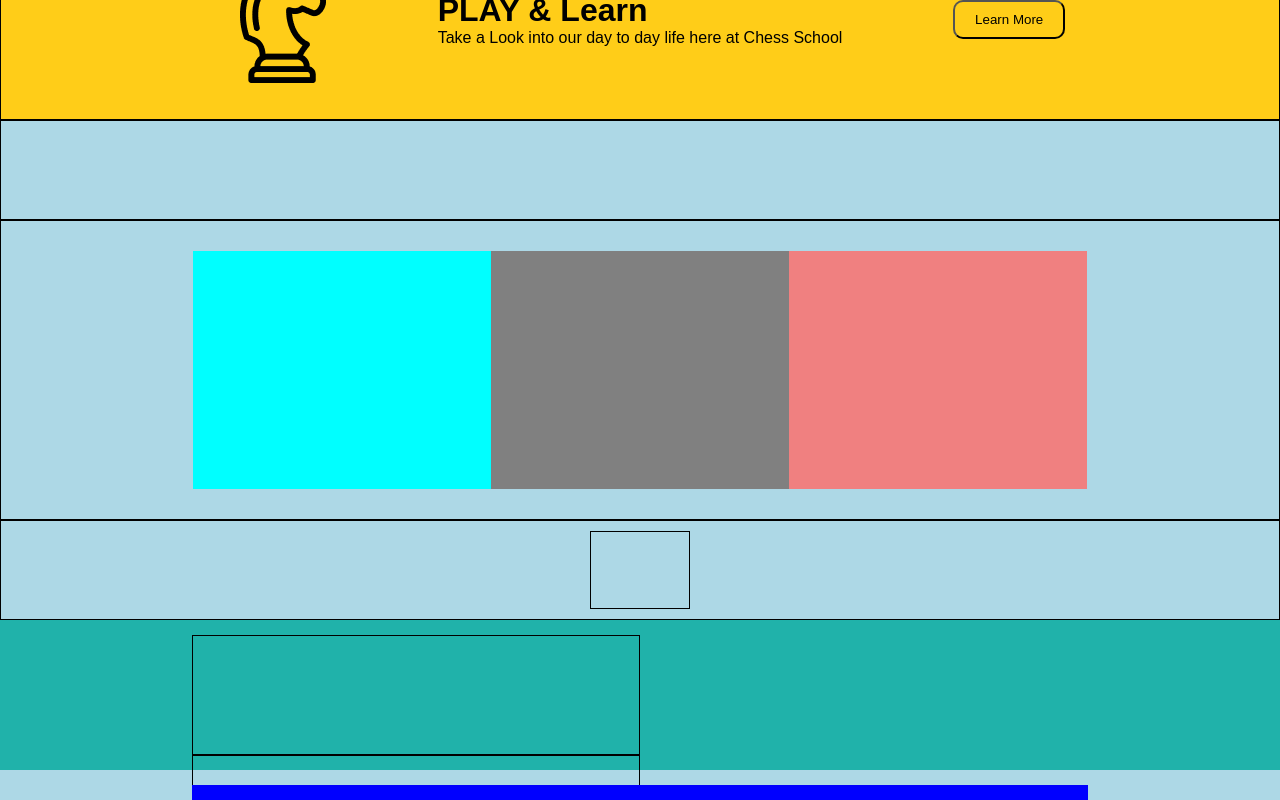
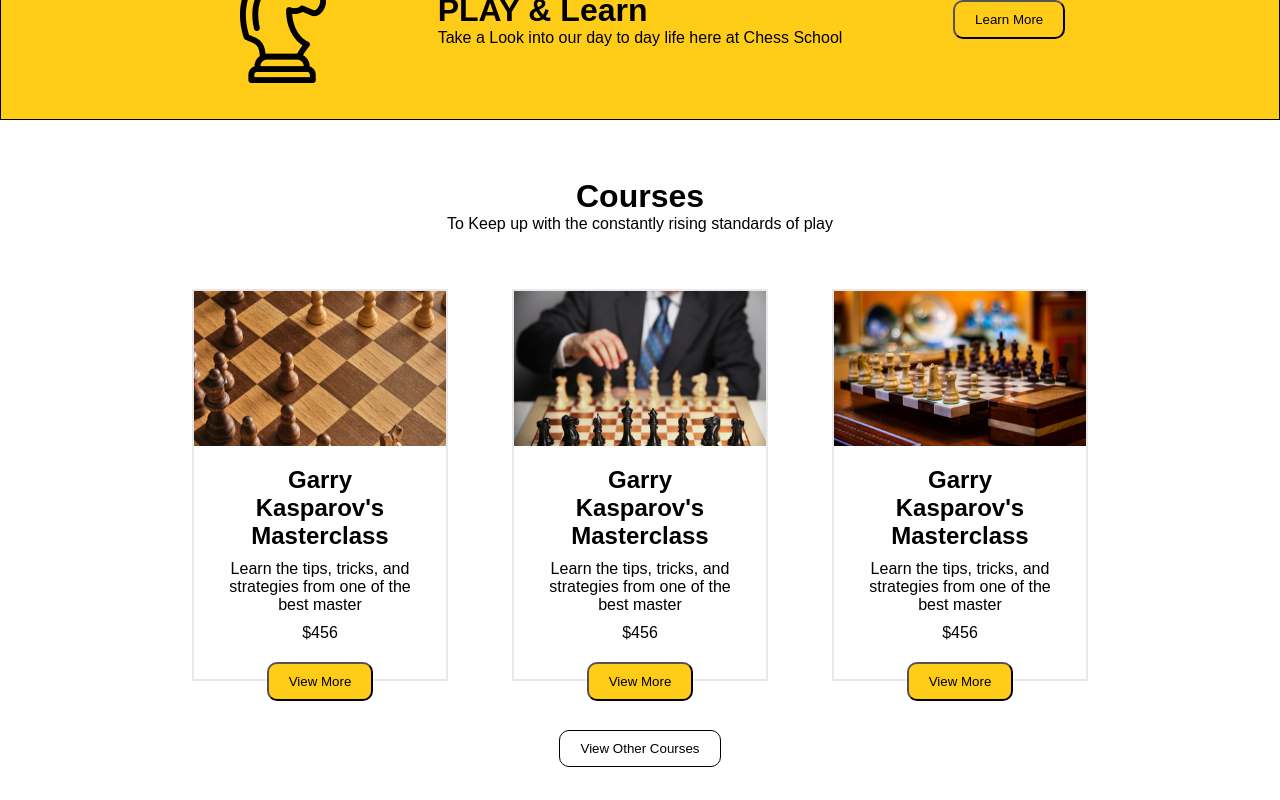
Before and after one commit to Gabr19/proj-html-vuejs, a Vue app: page / in a window 1280 px wide. Shown: the part 1280-2080 px from the top of the page. Built offline with nearby package versions, Linux system fonts and the light colour scheme.

Commit message:
courses section

```diff
--- a/src/components/AppMain.vue
+++ b/src/components/AppMain.vue
@@ -75,7 +75,6 @@
 </div>
 
     <!-- play and learn  -->
-
 <div class="container-play-and-learn">
   <div class="top-play-and-learn">
     <div>
@@ -123,27 +122,101 @@
 <div class="container-courses">
   <div class="top-courses">
     <div class="container-center">
-
+      <div>
+        <h1>
+          Courses
+        </h1>
+        <p>
+          To Keep up with the constantly rising standards of play
+        </p>
+      </div>
     </div>
   </div>
+
   <div class="center-courses">
     <div class="container-center">
 
       <div class="left">
+        <div class="img-card-courses">
+          <img src="../images/mt-2236-home-img1.jpg" alt="">
+        </div>
+        <div class="text-card-courses">
+          <div>
+            <h2>
+            Garry Kasparov's Masterclass
+            </h2>
+            <p>
+              Learn the tips, tricks, and strategies from one  of the best master
+            </p>
+            <p>
+              $456
+            </p>
+            <div id="btn-courses-card">
+              <button class=" button-yellow">
+                View More
+              </button>
+            </div>
+          </div>
+        </div>
       </div>
 
       <div class="center">
+        <div class="img-card-courses">
+          <img src="../images/mt-2236-home-img2.jpg" alt="">
+        </div>
+        <div class="text-card-courses">
+          <div>
+            <h2>
+            Garry Kasparov's Masterclass
+            </h2>
+            <p>
+              Learn the tips, tricks, and strategies from one  of the best master
+            </p>
+            <p>
+              $456
+            </p>
+            <div id="btn-courses-card">
+              <button class=" button-yellow">
+                View More
+              </button>
+            </div>
+          </div>
+        </div>
       </div>
 
       <div class="right">
+        <div class="img-card-courses">
+          <img src="../images/mt-2236-home-img3.jpg" alt="">
+        </div>
+        <div class="text-card-courses">
+          <div>
+            <h2>
+            Garry Kasparov's Masterclass
+            </h2>
+            <p>
+              Learn the tips, tricks, and strategies from one  of the best master
+            </p>
+            <p>
+              $456
+            </p>
+            <div id="btn-courses-card">
+              <button class=" button-yellow">
+                View More
+              </button>
+            </div>
+          </div>
+        </div>
       </div>
     </div>
   </div>
 
+
   <div class="bottom-courses">
     <div class="container-center">
-      <div class="button">
-
+      <div >
+        <button class="button-no-color">
+          View Other Courses
+        </button>
       </div>
     </div>
   </div>
--- a/src/components/styles/main.scss
+++ b/src/components/styles/main.scss
@@ -141,67 +141,80 @@
 
 .container-courses{
   width: 100vw;
-  height: 500px;
-  background-color: lightblue;
+  height: 700px;
 
   .top-courses {
-    height: 20%;
+    height: 10%;
     width: 100%;
-    border: 1px solid black;
     display: flex;
     justify-content: center;
     align-items: center;
+    margin-top: 50px;
+    .container-center{
+      display: flex;
+      justify-content: center;
+      align-items: flex-end;
+      h1{
+        text-align: center;
+      }
+    }
 
   }
 
   .center-courses{
-    height: 60%;
+    height: 70%;
     width: 100%;
-    border: 1px solid black;
     display: flex;
     justify-content: center;
     align-items: center;
       .container-center{
         display: flex;
         justify-content: space-between;
-        .left{
+        .left, .center, .right{
+          border: 2px solid #e8e8e8;
           height: 100%;
-          width: calc(100% / 3);
-          background-color: aqua;
+          width: calc(100% / 3.5);
+          .img-card-courses{
+            height: 40%;
+            width: 100%;
+            img{
+              height: 100%;
+              width: 100%;
+              background-size: cover;
+            }
+          }
+          .text-card-courses{
+            height: 60%;
+            width: 100%;
+            display: flex;
+            justify-content: center;
+            div{
+              margin: 10px 30px;
+              #btn-courses-card{
+                display: flex;
+                justify-content: center;
+                align-items: center;
+              }
+
+              *{
+                text-align: center;
+                margin: 10px 0;
+              }
+            }
+          }
         }
-        .center{
-          height: 100%;
-          width: calc(100% / 3);
-          background-color: gray;
-        }
-
-        .right{
-          height: 100%;
-          width: calc(100% / 3);
-          background-color: lightcoral;
-        }
-
       }
-
-
   }
 
   .bottom-courses{
-    height: 20%;
+    height: 10%;
     width: 100%;
-    border: 1px solid black;
     display: flex;
     justify-content: center;
-    align-items: center;
+    align-items: flex-start;
     .container-center{
       display: flex;
       justify-content: center;
-
-      .button{
-        width: 100px;
-        height: 100%;
-        border: 1px solid black;
-      }
     }
 
   }
@@ -225,7 +238,6 @@
     }
   }
 }
-
 
 // our events
 
--- a/src/components/styles/reset.scss
+++ b/src/components/styles/reset.scss
@@ -29,9 +29,9 @@
 .button-no-color{
     padding: 10px 20px;
     background-color: rgba(0, 0, 0, 0);
-    color: white;
+    color: black;
     border-radius: 10px;
-    border: 1px solid #ffffff;
+    border: 1px solid black;
 }
 
 .yellow{
```
